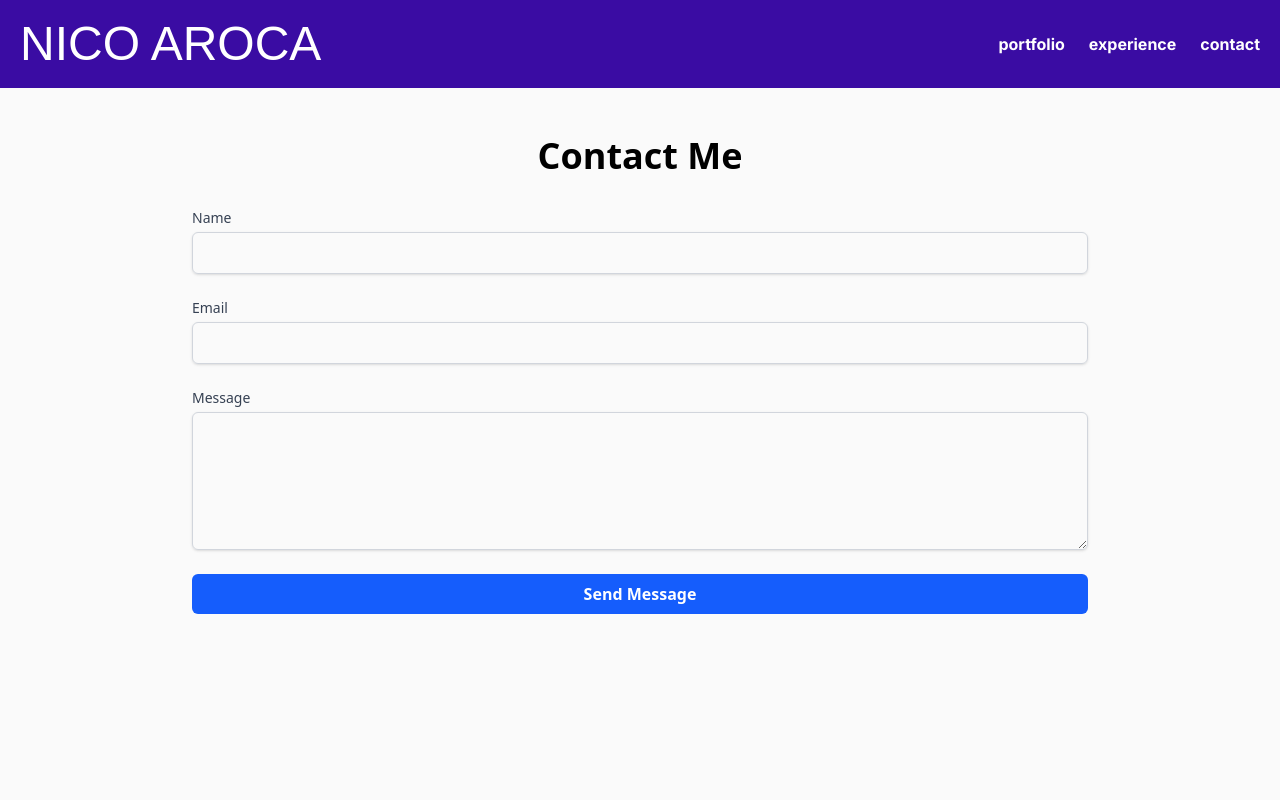
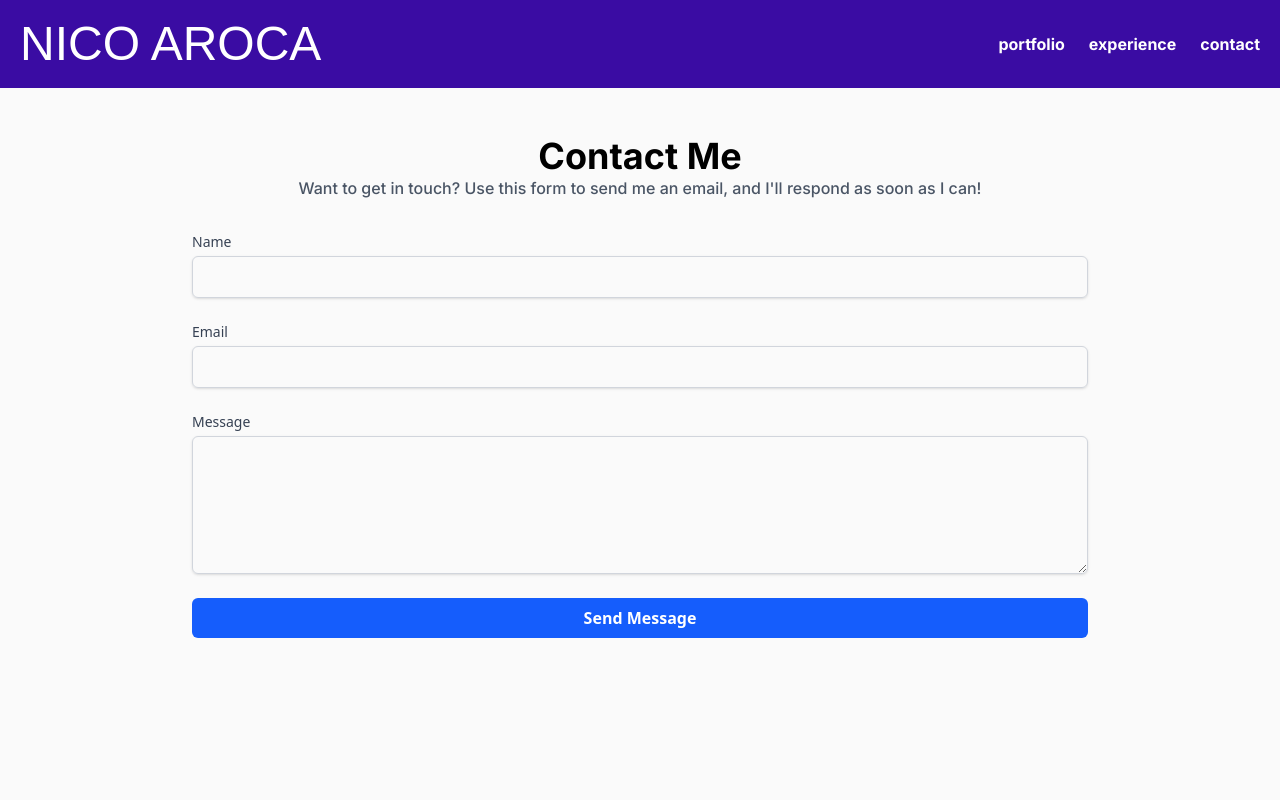
Before and after one commit to tailsmonster/portfolio, a React (Vite) app in the folder vite-project/: page /contact in a window 1280 px wide. Shown: the top 800 px of the page. Built offline with nearby package versions, Linux system fonts and the light colour scheme; a web font is replaced by a local one.

Commit message:
added blurb to form

```diff
--- a/vite-project/src/pages/ContactPage.tsx
+++ b/vite-project/src/pages/ContactPage.tsx
@@ -7,7 +7,8 @@ const ContactPage = () => {
     <>
       <div className="min-h-screen bg-neutral-50 py-12 px-4 sm:px-6 lg:px-8">
         <div className="max-w-4xl mx-auto">
-          <h1 className="text-4xl font-bold mb-8 text-center">Contact Me</h1>
+          <h2 className="text-4xl font-bold  text-center font-Inter">Contact Me</h2>
+          <p className="textxl font-medium font-Inter text-gray-600 text-center mb-8">Want to get in touch? Use this form to send me an email, and I'll respond as soon as I can!</p>
           <form className="space-y-6" action="https://formspree.io/f/xzzrwnyo" method="POST">
             <div>
               <label htmlFor="name" className="block text-sm font-medium text-gray-700">
```
